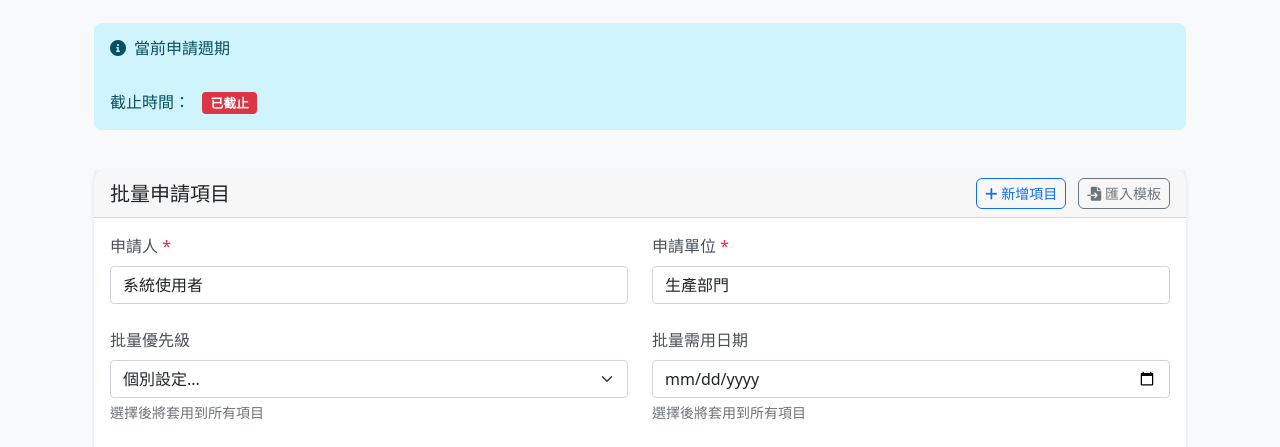
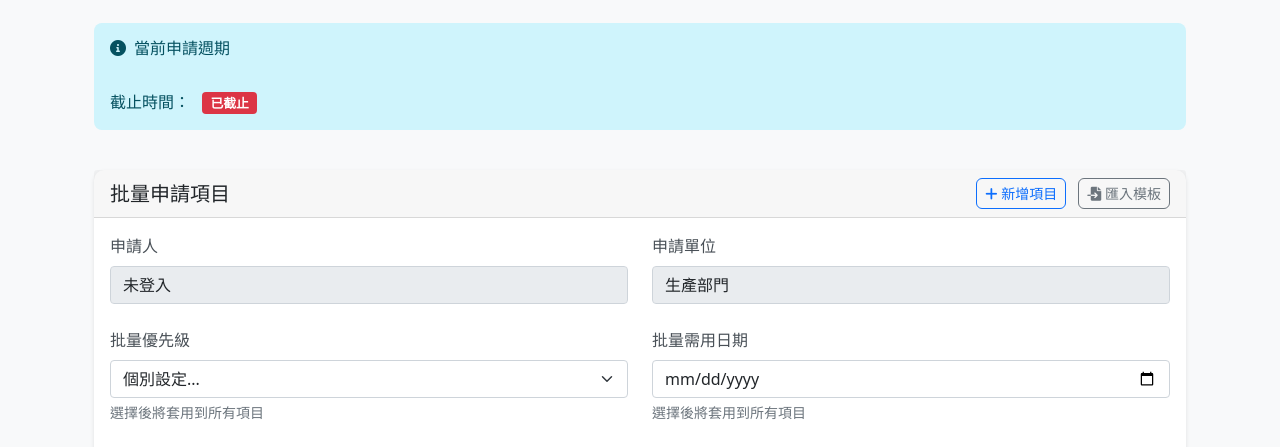
Before and after one commit to jasonkiller200/screw, a Python web app: template templates/weekly_orders/batch_register.html in a window 1280 px wide. Shown: the part 232-679 px from the top of the page. Run offline with Jinja, Linux system fonts and the light colour scheme; the template is opened without the code that fills it, so the values that code supplies are empty; some libraries are stand-ins or nearby versions.

Commit message:
自動帶入登入使用者資訊到週期訂單申請表單
- 申請人欄位：自動填入 current_user.username（只讀）
- 申請單位欄位：自動填入 current_user.department（只讀）
- 修改頁面：
  - batch_register.html（批量申請）
  - register.html（單筆申請）
- 使用 hidden input 傳遞實際值
- 顯示欄位設為 readonly disabled（灰色不可編輯）

```diff
--- a/templates/weekly_orders/batch_register.html
+++ b/templates/weekly_orders/batch_register.html
@@ -70,14 +70,20 @@
                         <!-- 公共資訊 -->
                         <div class="row mb-4">
                             <div class="col-md-6">
-                                <label for="applicant_name" class="form-label">申請人 <span class="text-danger">*</span></label>
-                                <input type="text" class="form-control" id="applicant_name" name="applicant_name"
-                                       value="{{ current_user.name if current_user else '系統使用者' }}" required>
+                                <label class="form-label">申請人</label>
+                                <input type="text" class="form-control"
+                                       value="{{ current_user.username if current_user.is_authenticated else '未登入' }}"
+                                       readonly disabled>
+                                <input type="hidden" name="applicant_name"
+                                       value="{{ current_user.username if current_user.is_authenticated else '系統使用者' }}">
                             </div>
                             <div class="col-md-6">
-                                <label for="department" class="form-label">申請單位 <span class="text-danger">*</span></label>
-                                <input type="text" class="form-control" id="department" name="department"
-                                       value="{{ current_user.department if current_user else '生產部門' }}" required>
+                                <label class="form-label">申請單位</label>
+                                <input type="text" class="form-control"
+                                       value="{{ current_user.department if (current_user.is_authenticated and current_user.department) else '生產部門' }}"
+                                       readonly disabled>
+                                <input type="hidden" name="department"
+                                       value="{{ current_user.department if (current_user.is_authenticated and current_user.department) else '生產部門' }}">
                             </div>
                         </div>
 
```
Also changed, not shown: templates/weekly_orders/register.html (+12 -4 lines).
